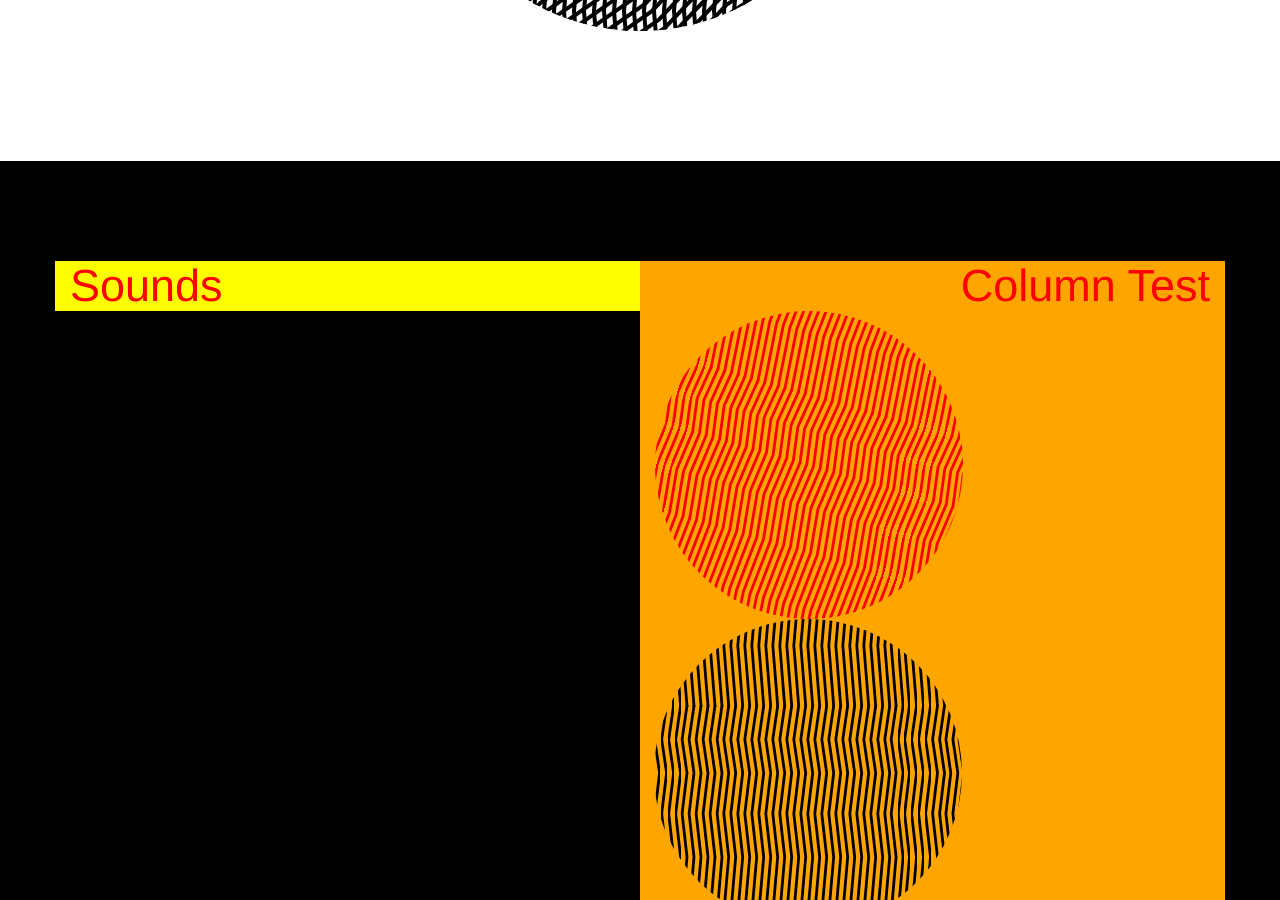
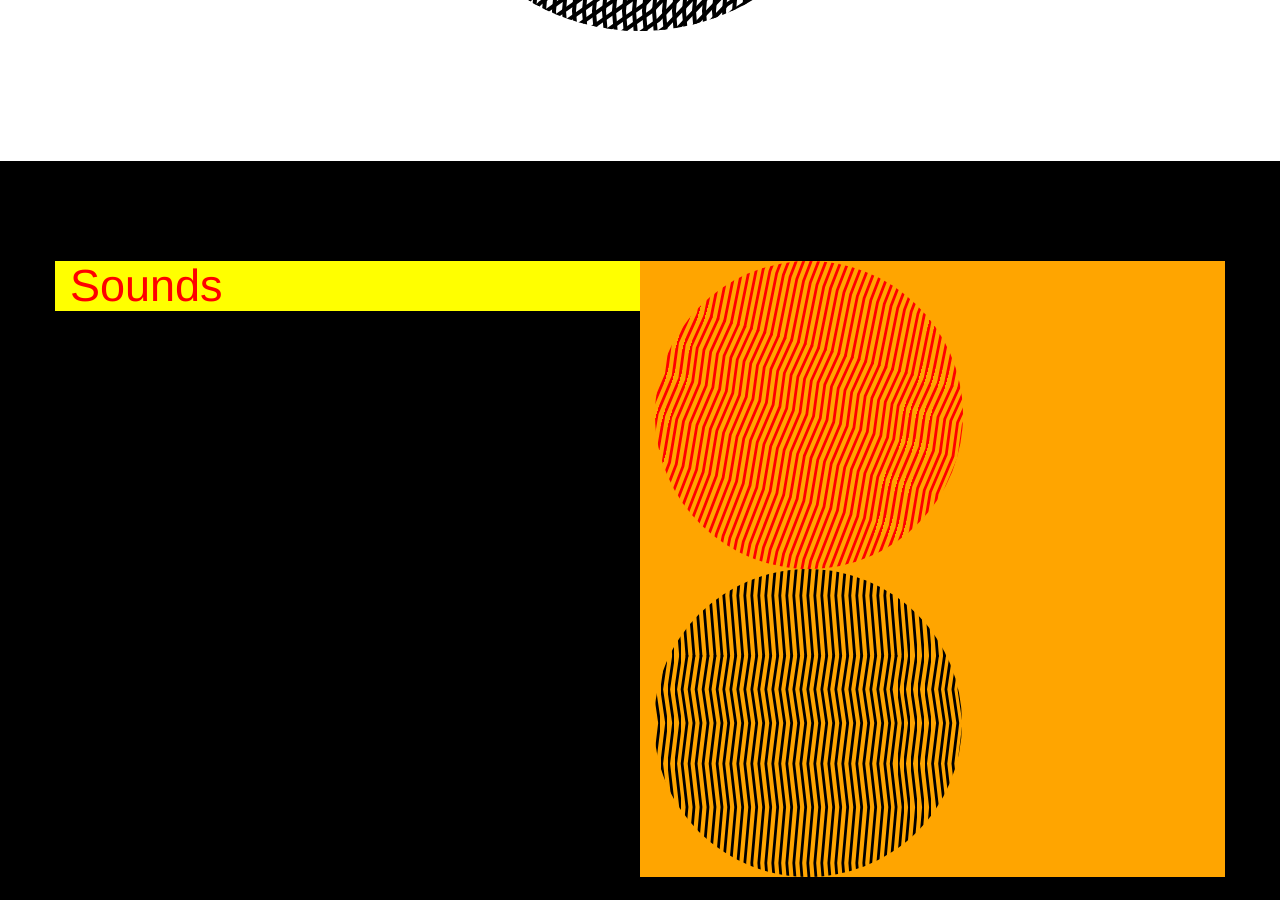
Before and after one commit to yukonnor/yukonnor.github.io, a Jekyll site: the page built from index.html, in a window 1280 px wide and 900 px high, scrolled down 619 px. Built offline with Jekyll 4.4.1, drawn with Linux system fonts in a browser that asks for light colours.

Commit message:
Update sounds.html

```diff
--- a/_includes/sounds.html
+++ b/_includes/sounds.html
@@ -7,7 +7,6 @@
                     <h2 class="text-sounds text-left">Sounds</h2>
                 </div>
                 <div class="col-sm-6" style="background-color:orange;">
-                    <h2 class="text-sounds text-right">Column Test</h2>
                     <img class="img-on-bottom" src="/images/moire_bottom_red.svg" alt="read squiggles obscured by black squigles">
                     <img class="img-on-top" src="/images/moire_top_black.svg" alt="black squiggles obsuring a red background">
                 </div>
```
